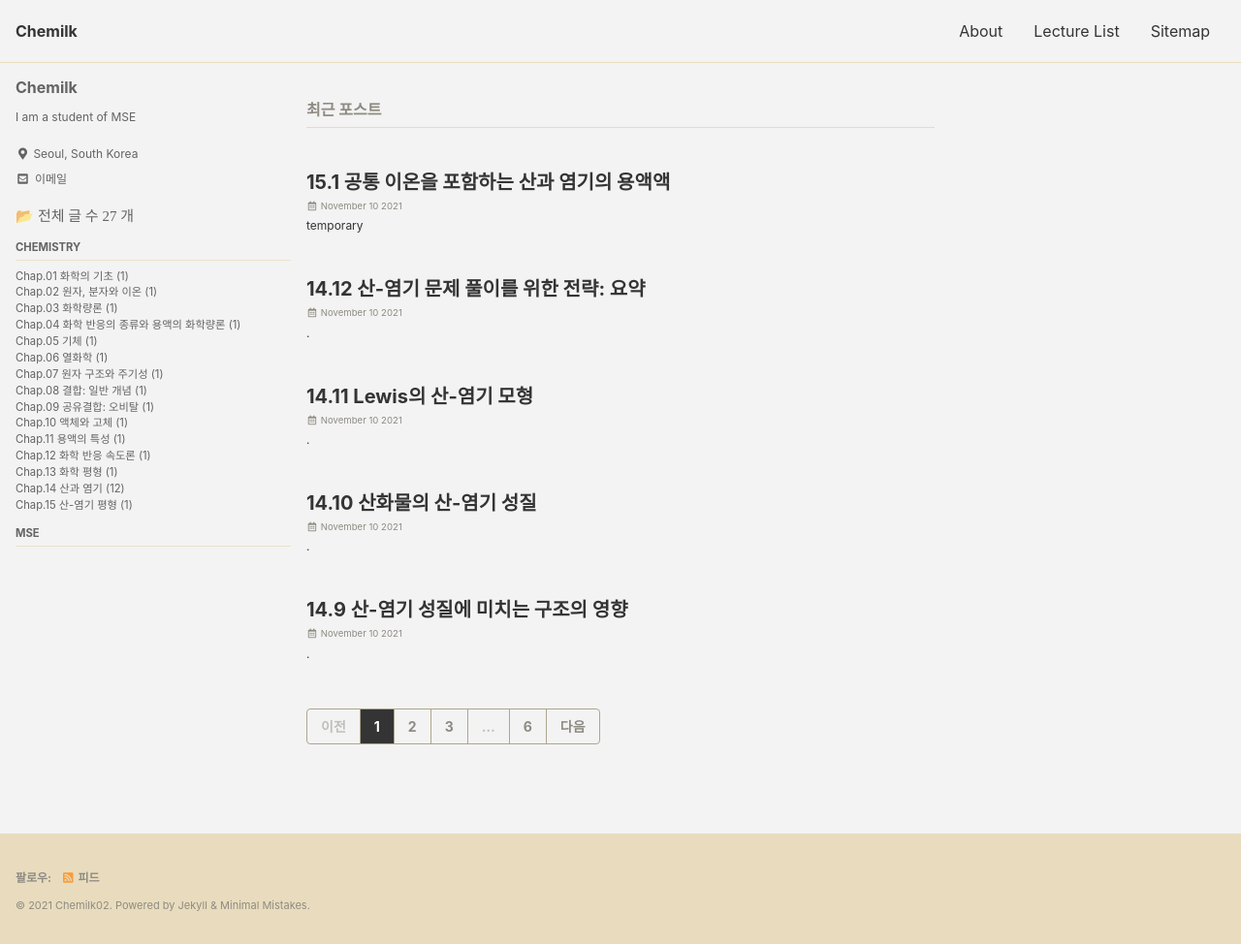
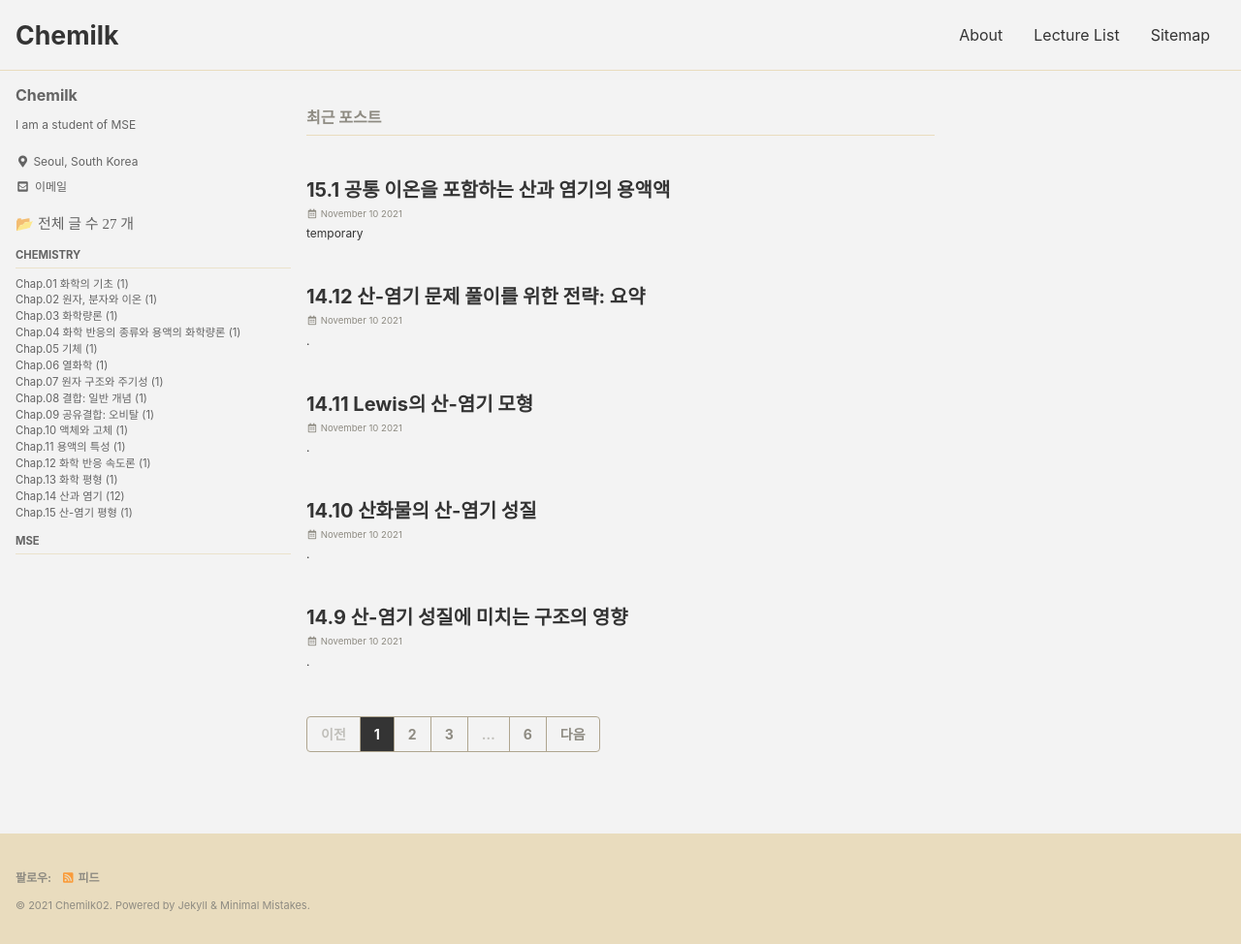
Before and after one commit to NNotizz/NNotizz.github.io, a Jekyll site: the page built from index.html, in a window 1280 px wide and 974 px high. Shown: the whole window at 97% size. Built offline with Jekyll 4.4.1, drawn with Linux system fonts in a browser that asks for light colours; cached includes are drawn as plain includes; the list of posts is cut into pages by our own code.

Commit message:
change site-title font size

```diff
--- a/_sass/minimal-mistakes/_navigation.scss
+++ b/_sass/minimal-mistakes/_navigation.scss
@@ -198,6 +198,7 @@
 
     &.site-title {
       margin-left: 0;
+       font-size: 20pt;
     }
   }
 
```
